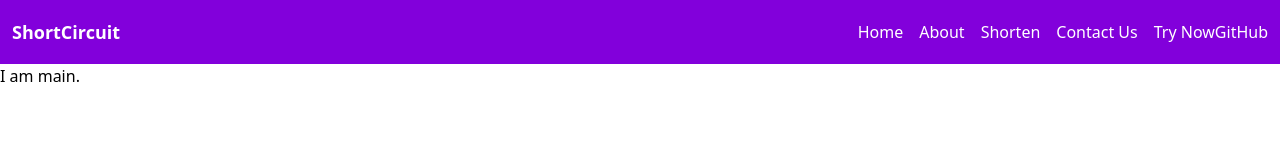
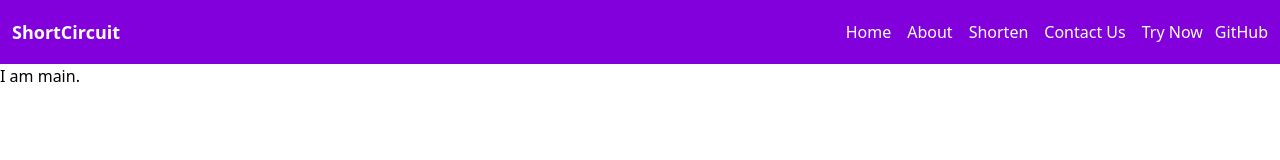
Before and after one commit to Alishba903/ShortCircuit, a Next.js app: page / in a window 1280 px wide. Shown: the top 160 px of the page. Built offline with nearby package versions, Linux system fonts and the light colour scheme.

Commit message:
Update  components

```diff
--- a/components/Navbar.js
+++ b/components/Navbar.js
@@ -12,9 +12,9 @@ const Navbar = () => {
         <Link href="/"><li>About</li></Link>
         <Link href="/"><li>Shorten</li></Link>
         <Link href="/"><li>Contact Us</li></Link>
-        <li>
-          <button>Try Now</button>
-          <button>GitHub</button>
+        <li className="flex gap-3">
+          <Link href="/generate"><button>Try Now</button></Link>
+          <Link href="/github"><button>GitHub</button></Link>
         </li>
       </ul>
     </nav>
```
